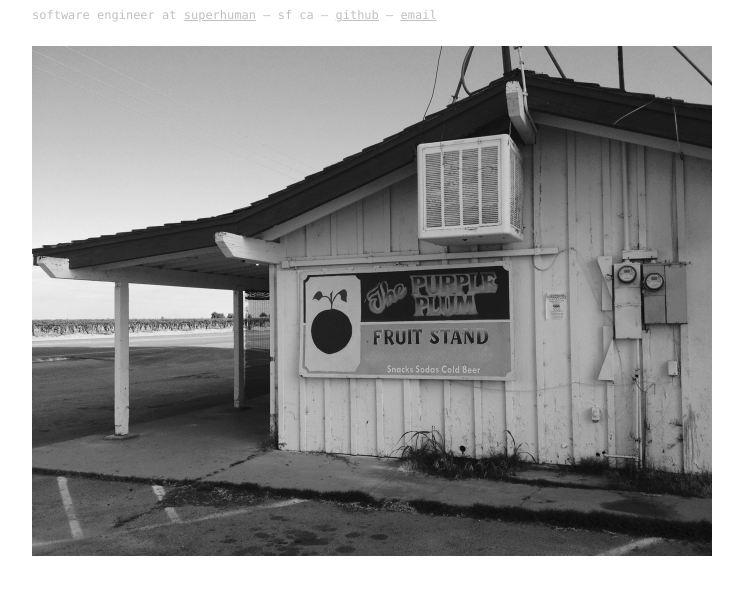
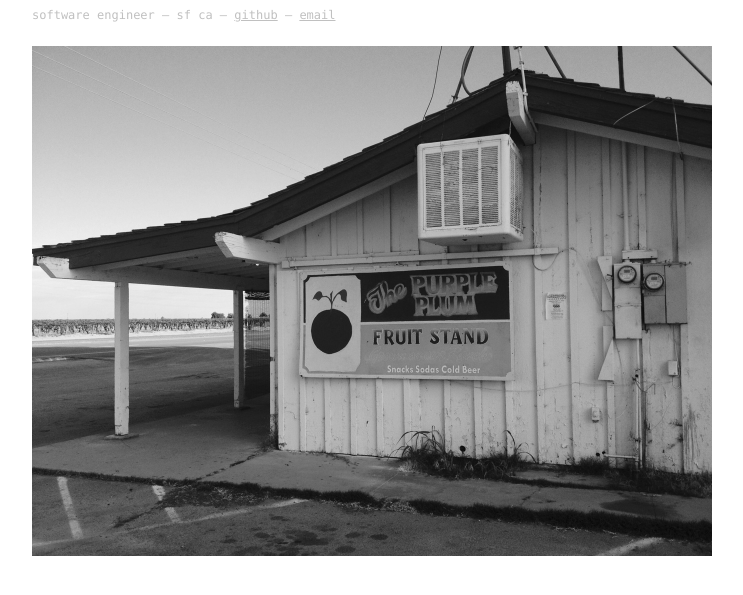
Before and after one commit to gshahbazian/website, a plain HTML site: page index.html in a window 1280 px wide. Shown: the part 53-648 px from the top of the page, without its empty margins (268-1011 px from the left). Drawn offline with Linux system fonts and the light colour scheme.

Commit message:
Update job

```diff
--- a/index.html
+++ b/index.html
@@ -9,7 +9,7 @@
 		<div id="content">
 			<h1>Gabe Shahbazian</h1>
 			<h2>
-				<span>software engineer at <a href="https://superhuman.com">superhuman</a> &ndash;</span>
+				<span>software engineer &ndash;</span>
 				<span>sf ca &ndash;</span>
 				<span>
 					<a href="https://github.com/gshahbazian">github</a> &ndash;
```
